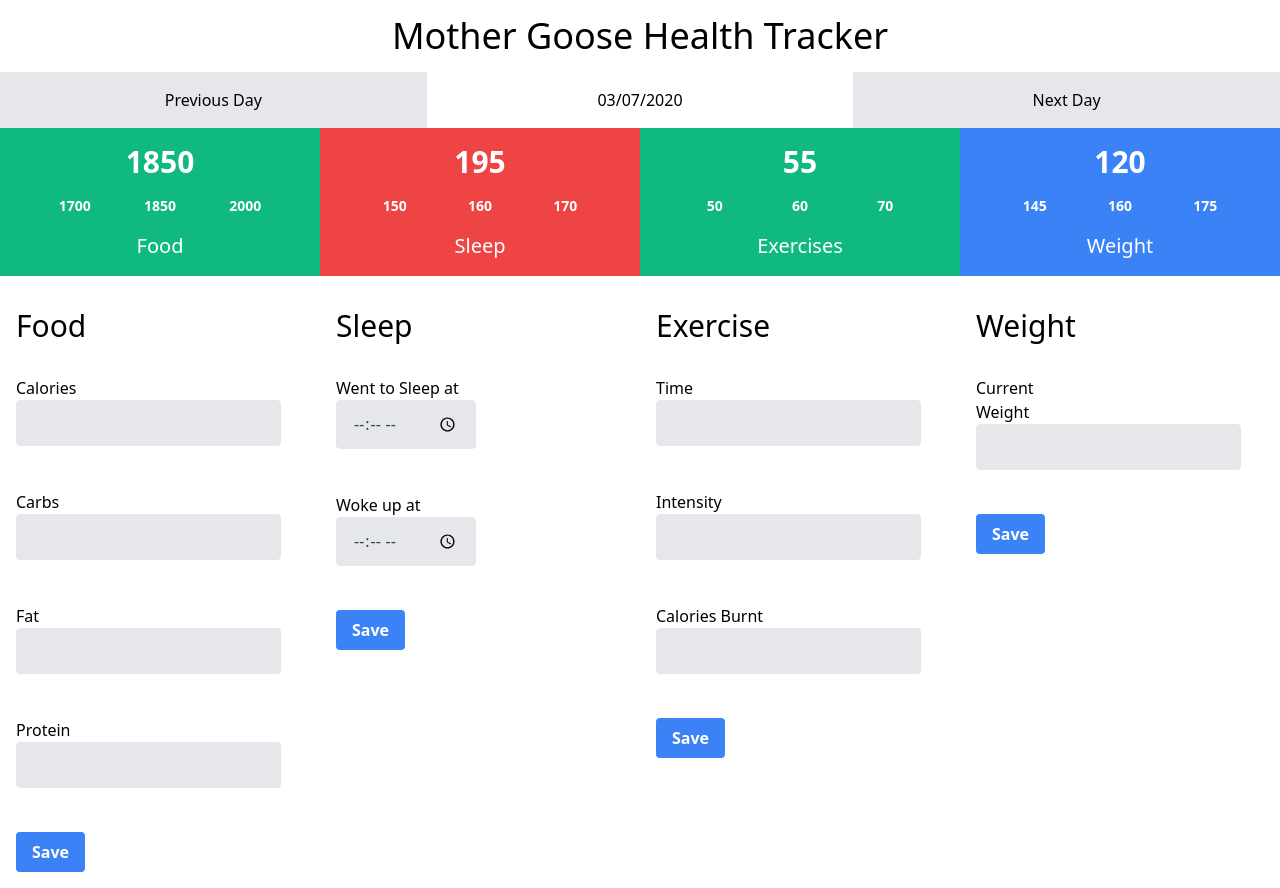
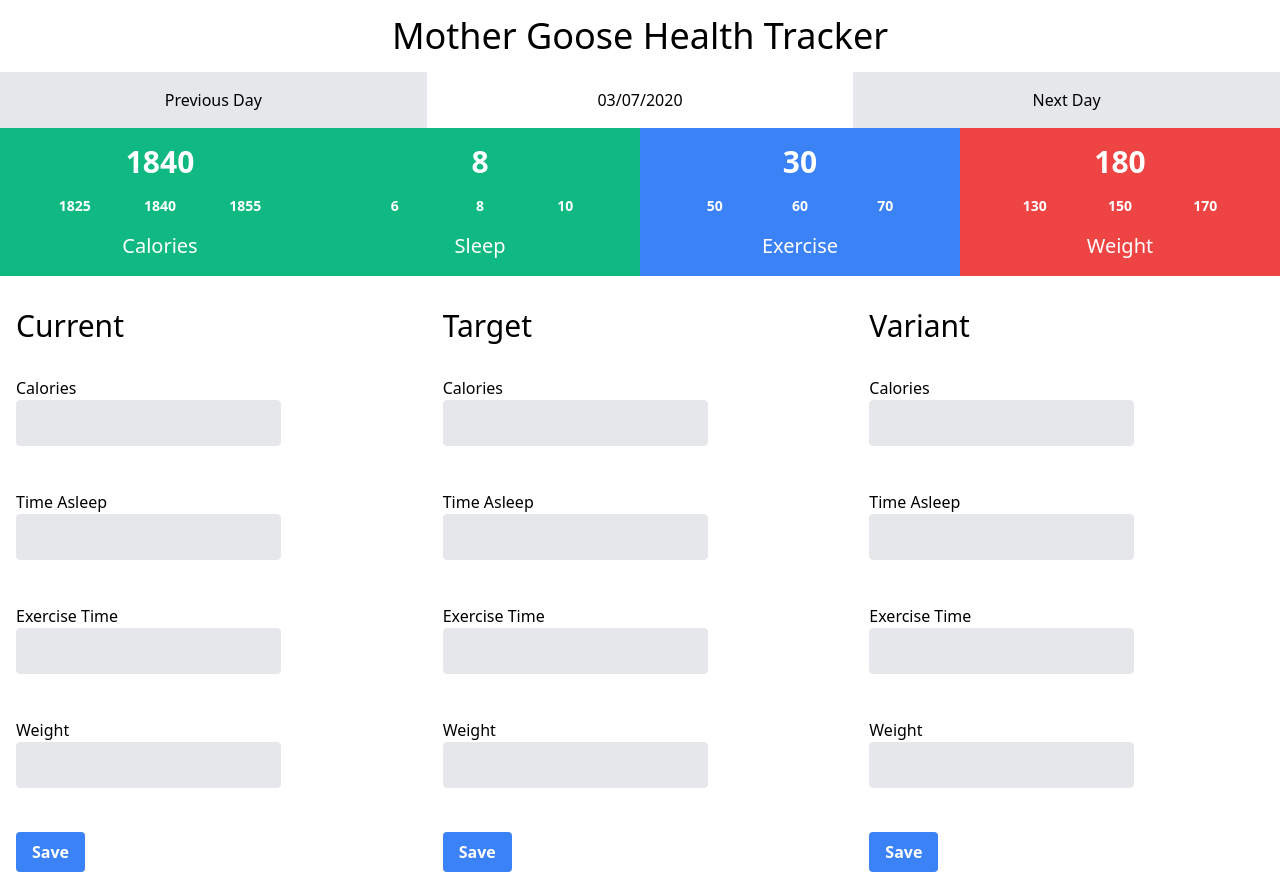
Before and after one commit to BirbStorm/hackathon, a Next.js app in the folder hackathon/: page / in a window 1280 px wide. Built offline with nearby package versions, Linux system fonts and the light colour scheme.

Commit message:
edited form to include result component

```diff
--- a/hackathon/components/result.js
+++ b/hackathon/components/result.js
@@ -0,0 +1,36 @@
+import React, {useState, useEffect} from 'react'
+const Result = ({results}) => {
+    let [bg, setBg] = useState("");
+
+    useEffect(() => {
+      setBackground()
+    });
+
+    const setBackground = () => {
+      let min = results.target - results.variant;
+      let max = results.target + results.variant;
+
+      if(results.total >= min && results.total <= max) {
+        setBg("bg-green-500");
+      } else if ( results.total < min){
+        setBg("bg-blue-500");
+      } else {
+        setBg("bg-red-500")
+      }
+    }
+
+    return (
+      <div className={bg + " w-1/4 p-4 text-white"}>
+        <h2 className="text-3xl font-bold">{results.total}
+          <div className="flex text-sm p-4">
+            <div className="w-1/3">{results.target - results.variant}</div>
+            <div className="w-1/3 font-bold">{results.target}</div>
+            <div className="w-1/3">{results.target + results.variant}</div>
+          </div>
+        </h2>
+        <h3 className="text-xl">{results.label}</h3>
+      </div>
+    )
+  }
+
+export default Result
--- a/hackathon/pages/index.js
+++ b/hackathon/pages/index.js
@@ -1,8 +1,40 @@
-import React from 'react'
+import React, {useState, useEffect} from 'react'
 import Head from 'next/head'
-import Nav from '../components/nav'
+import fetch from 'isomorphic-unfetch'
+import dayjs from 'dayjs'
+import Result from '../components/result';
 
-const Home = () => (
+const Home = () => {
+  let data = {
+    calories: {
+      label: "Calories",
+      total: 1840,
+      target: 1840,
+      variant: 15
+    },
+    sleep: {
+      label: "Sleep",
+      total: 8,
+      target: 8,
+      variant: 2
+      // wake: '07:30:00',
+      // sleep: '22:00:00'
+    },
+    weight: {
+      label: "Weight",
+      total: 180,
+      target: 150,
+      variant: 20
+    },
+    exercise: {
+      label: "Exercise",
+      total: 30,
+      target: 60,
+      variant: 10
+    }
+  }
+  const [results, setResults] = useState(data)
+  return (
   <div>
     <Head>
       <title>Health tracker</title>
@@ -24,66 +56,30 @@ const Home = () => (
         <div class="w-1/3 bg-gray-200 p-4">Next Day</div>
       </div>
 
-      <div class="flex mb-4 text-center">
-        <div class="w-1/4 p-4 bg-green-500 text-white">
-          <h2 className="text-3xl font-bold">1850
-            <div class="flex text-sm p-4">
-              <div class="w-1/3">1700</div>
-              <div class="w-1/3 font-bold">1850</div>
-              <div class="w-1/3">2000</div>
-            </div>
-          </h2>
-          <h3 className="text-xl">Food</h3>
-        </div>
-        <div class="w-1/4 p-4 bg-red-500 text-white">
-          <h2 className="text-3xl font-bold">195
-            <div class="flex text-sm p-4">
-              <div class="w-1/3">150</div>
-              <div class="w-1/3 font-bold">160</div>
-              <div class="w-1/3">170</div>
-            </div>
-          </h2>
-          <h3 className="text-xl">Sleep</h3>
-        </div>
-        <div class="w-1/4 p-4 bg-green-500 text-white">
-          <h2 className="text-3xl font-bold">55
-            <div class="flex text-sm p-4">
-              <div class="w-1/3">50</div>
-              <div class="w-1/3 font-bold">60</div>
-              <div class="w-1/3">70</div>
-            </div>
-          </h2>
-          <h3 className="text-xl">Exercises</h3>
-        </div>
-        <div class="w-1/4 p-4 bg-blue-500 text-white">
-          <h2 className="text-3xl font-bold">120
-            <div class="flex text-sm p-4">
-              <div class="w-1/3">145</div>
-              <div class="w-1/3 font-bold">160</div>
-              <div class="w-1/3">175</div>
-            </div>
-          </h2>
-          <h3 className="text-xl">Weight</h3>
-        </div>
+      <div className="flex mb-4 text-center">
+        <Result results={results.calories} />
+        <Result results={results.sleep} />
+        <Result results={results.exercise} />
+        <Result results={results.weight} />
       </div>
 
       <div className="flex">
-        <div className="w-1/4">
-          <h2 className="text-3xl p-4">Food</h2>
+        <div className="w-1/3">
+          <h2 className="text-3xl p-4">Current</h2>
           <div className="p-4">
             <label className="block">Calories</label>
             <input type="number" className="bg-gray-200 text-gray-700 border rounded py-3 px-4 mb-3 leading-tight focus:outline-none focus:bg-white"></input>
           </div>
           <div className="p-4">
-            <label className="block">Carbs</label>
+            <label className="block">Time Asleep</label>
             <input type="number" className="bg-gray-200 text-gray-700 border rounded py-3 px-4 mb-3 leading-tight focus:outline-none focus:bg-white"></input>
           </div>
           <div className="p-4">
-            <label className="block">Fat</label>
+            <label className="block">Exercise Time</label>
             <input type="number" className="bg-gray-200 text-gray-700 border rounded py-3 px-4 mb-3 leading-tight focus:outline-none focus:bg-white"></input>
           </div>
           <div className="p-4">
-            <label className="block">Protein</label>
+            <label className="block">Weight</label>
             <input type="number" className="bg-gray-200 text-gray-700 border rounded py-3 px-4 mb-3 leading-tight focus:outline-none focus:bg-white"></input>
           </div>
           <div className="p-4">
@@ -92,35 +88,22 @@ const Home = () => (
             </button>
           </div>
         </div>
-        <div className="w-1/4">
-          <h2 className="text-3xl p-4">Sleep</h2>
+        <div className="w-1/3">
+          <h2 className="text-3xl p-4">Target</h2>
           <div className="p-4">
-            <label className="block">Went to Sleep at</label>
-            <input type="time" className="bg-gray-200 text-gray-700 border rounded py-3 px-4 mb-3 leading-tight focus:outline-none focus:bg-white"></input>
-          </div>
-          <div className="p-4">
-            <label className="block">Woke up at</label>
-            <input type="time" className="bg-gray-200 text-gray-700 border rounded py-3 px-4 mb-3 leading-tight focus:outline-none focus:bg-white"></input>
-          </div>
-
-          <div className="p-4">
-            <button className="bg-blue-500 hover:bg-blue-700 text-white font-bold py-2 px-4 rounded">
-              Save
-            </button>
-          </div>
-        </div>
-        <div className="w-1/4">
-          <h2 className="text-3xl p-4">Exercise</h2>
-          <div className="p-4">
-            <label className="block">Time</label>
+            <label className="block">Calories</label>
             <input type="number" className="bg-gray-200 text-gray-700 border rounded py-3 px-4 mb-3 leading-tight focus:outline-none focus:bg-white"></input>
           </div>
           <div className="p-4">
-            <label className="block">Intensity</label>
+            <label className="block">Time Asleep</label>
             <input type="number" className="bg-gray-200 text-gray-700 border rounded py-3 px-4 mb-3 leading-tight focus:outline-none focus:bg-white"></input>
           </div>
           <div className="p-4">
-            <label className="block">Calories Burnt</label>
+            <label className="block">Exercise Time</label>
+            <input type="number" className="bg-gray-200 text-gray-700 border rounded py-3 px-4 mb-3 leading-tight focus:outline-none focus:bg-white"></input>
+          </div>
+          <div className="p-4">
+            <label className="block">Weight</label>
             <input type="number" className="bg-gray-200 text-gray-700 border rounded py-3 px-4 mb-3 leading-tight focus:outline-none focus:bg-white"></input>
           </div>
           <div className="p-4">
@@ -129,24 +112,35 @@ const Home = () => (
             </button>
           </div>
         </div>
-        <div className="w-1/4">
-        <div className="w-1/4">
-          <h2 className="text-3xl p-4">Weight</h2>
+        <div className="w-1/3">
+          <h2 className="text-3xl p-4">Variant</h2>
           <div className="p-4">
-            <label className="block">Current Weight</label>
+            <label className="block">Calories</label>
             <input type="number" className="bg-gray-200 text-gray-700 border rounded py-3 px-4 mb-3 leading-tight focus:outline-none focus:bg-white"></input>
           </div>
-
+          <div className="p-4">
+            <label className="block">Time Asleep</label>
+            <input type="number" className="bg-gray-200 text-gray-700 border rounded py-3 px-4 mb-3 leading-tight focus:outline-none focus:bg-white"></input>
+          </div>
+          <div className="p-4">
+            <label className="block">Exercise Time</label>
+            <input type="number" className="bg-gray-200 text-gray-700 border rounded py-3 px-4 mb-3 leading-tight focus:outline-none focus:bg-white"></input>
+          </div>
+          <div className="p-4">
+            <label className="block">Weight</label>
+            <input type="number" className="bg-gray-200 text-gray-700 border rounded py-3 px-4 mb-3 leading-tight focus:outline-none focus:bg-white"></input>
+          </div>
           <div className="p-4">
             <button className="bg-blue-500 hover:bg-blue-700 text-white font-bold py-2 px-4 rounded">
               Save
             </button>
           </div>
         </div>
-        </div>
+
       </div>
     </div>
   </div>
-)
+  )
+}
 
 export default Home
```
